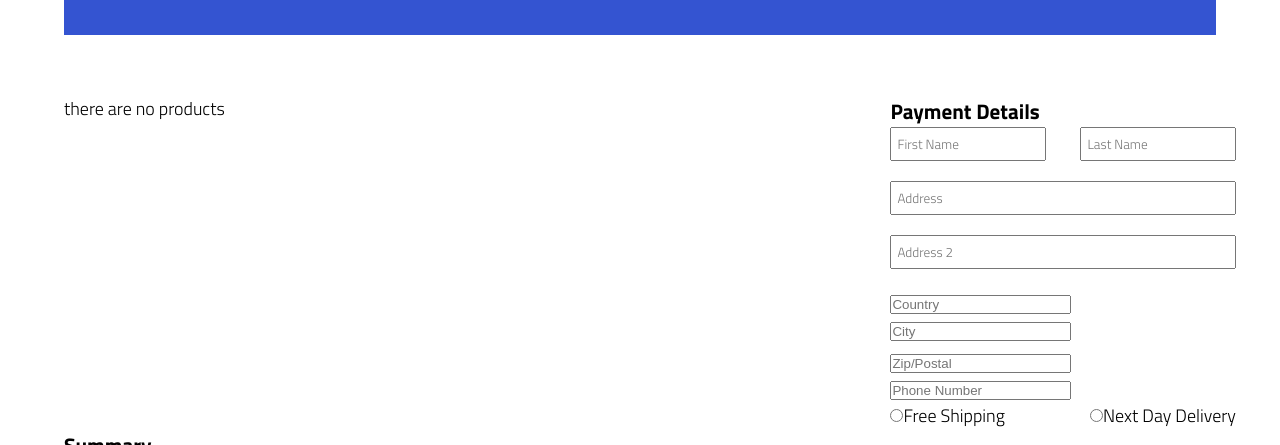
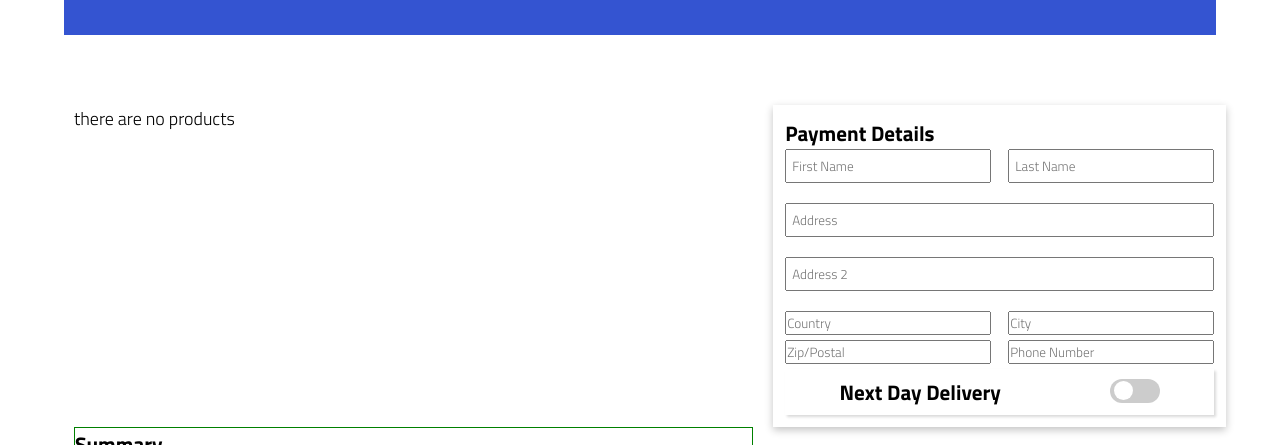
Before and after one commit to SAMURAIM0SES/GraceShopperFrontEnd, a React app: page /payment in a window 1280 px wide. Shown: the part 355-800 px from the top of the page. Built offline with nearby package versions, Linux system fonts and the light colour scheme; a script that the page names is missing.

Commit message:
shipping details ready

```diff
--- a/src/components/Cart.js
+++ b/src/components/Cart.js
@@ -27,7 +27,7 @@ const Cart = () => {
       createShoppingCart(userId, false, Date.now());
     }
 
-    // navigate('/shipping');
+    navigate('/shipping');
   };
 
   const totalCost = (arr) => {
--- a/src/components/Payment.js
+++ b/src/components/Payment.js
@@ -21,6 +21,7 @@ const Payment = () => {
   const [total, setTotal] = useState(0);
   const [taxes, setTaxes] = useState(0);
   const [initailProducts, setInitialProducts] = useState([]);
+  const [showShipping, setShowShipping] = useState(false);
   const totalCost = (arr) => {
     const totalSum = arr.reduce((prev, curr) => prev + curr.price * 1, 0);
     setTotal(totalSum);
@@ -66,6 +67,11 @@ const Payment = () => {
         console.log(result, 'result');
       })
       .catch((error) => console.log(error));
+  };
+
+  const shippingHandler = () => {
+    console.log('here in checkbox');
+    setShowShipping((prev) => !prev);
   };
 
   return (
@@ -119,18 +125,25 @@ const Payment = () => {
                   <input type="text" placeholder="Country" />
                   <input type="text" placeholder="City" />
                 </div>
-                <div>
+                <div className={classes['payment-postal']}>
                   <input type="text" placeholder="Zip/Postal" />
                   <input type="text" placeholder="Phone Number" />
                 </div>
                 <div className={classes['payment-methods']}>
-                  <div>
-                    <input type="radio" />
-                    <span>Free Shipping</span>
-                  </div>
-                  <div>
-                    <input type="radio" />
-                    <span>Next Day Delivery</span>
+                  <div className={classes['radio-container']}>
+                    <div className={classes['radio-input']}>
+                      <h3>
+                        {showShipping ? 'Free Shipping' : 'Next Day Delivery'}
+                      </h3>
+                    </div>
+                    <div className={classes['radio-input']}>
+                      <label className={classes.switch}>
+                        <input type="checkbox" onChange={shippingHandler} />
+                        <span
+                          className={`${classes.slider} ${classes.round}`}
+                        ></span>
+                      </label>
+                    </div>
                   </div>
                 </div>
               </div>
@@ -181,3 +194,16 @@ const Payment = () => {
 };
 
 export default Payment;
+
+/*
+<div className={classes['payment-methods']}>
+                  <div>
+                    <input type="radio" />
+                    <span>Free Shipping</span>
+                  </div>
+                  <div>
+                    <input type="radio" />
+                    <span>Next Day Delivery</span>
+                  </div>
+                </div>
+*/
--- a/src/components/Payment.module.css
+++ b/src/components/Payment.module.css
@@ -1,3 +1,13 @@
+:root {
+  --primary-dark: #2d2a32;
+  --primary-blue: #3454d1;
+  --primary-green: #31cb00;
+  --secondary-green: #04aa6d;
+  --primary-grey-dark: #a5a5a5;
+  --primary-grey-light: #eeeeff;
+  --extra-red: #f07167;
+}
+
 .payment-main {
   font-size: 1.8rem;
   width: 90%;
@@ -18,24 +28,92 @@
 .payment-body {
   /* border: 1px solid red; */
   display: grid;
-  grid-template-columns: 70% 30%;
+  grid-template-columns: 60% 40%;
   grid-column-gap: 2rem;
+  padding: 1rem;
 }
 
 .payment-body-shopping {
   /* border: 1px solid black; */
+  padding: 1.2rem;
+  box-shadow: rgba(0, 0, 0, 0.24) 0px 3px 8px;
+}
+
+.radio-container {
+  width: 100%;
+  display: flex;
+  justify-content: space-around;
+  align-items: center;
+  box-shadow: rgba(0, 0, 0, 0.15) 1.95px 1.95px 2.6px;
+  padding: 0.7rem 0;
+}
+
+.switch {
+  position: relative;
+  display: inline-block;
+  width: 50px;
+  height: 24px;
+}
+
+.switch input {
+  opacity: 0;
+  width: 0;
+  height: 0;
+}
+
+.slider {
+  position: absolute;
+  cursor: pointer;
+  top: 0;
+  left: 0;
+  right: 0;
+  bottom: 0;
+  background-color: #ccc;
+  -webkit-transition: 0.4s;
+  transition: 0.4s;
+}
+
+.slider:before {
+  position: absolute;
+  content: '';
+  height: 19px;
+  width: 19px;
+  left: 4px;
+  bottom: 3px;
+  background-color: white;
+  -webkit-transition: 0.4s;
+  transition: 0.4s;
+}
+
+input:checked + .slider {
+  background-color: var(--primary-blue);
+}
+
+input:focus + .slider {
+  box-shadow: 0 0 1px var(--primary-blue);
+}
+
+input:checked + .slider:before {
+  -webkit-transform: translateX(26px);
+  -ms-transform: translateX(26px);
+  transform: translateX(23px);
+}
+
+.slider.round {
+  border-radius: 34px;
+}
+
+.slider.round:before {
+  border-radius: 50%;
 }
 
 .payment-body-summary {
-  /* border: 1px solid green; */
+  border: 1px solid green;
 }
 
-.payment-detail-information {
-  display: flex;
-  justify-content: space-between;
-  font-size: 1.8rem;
+.payment-detailed-information {
+  width: 100%;
 }
-
 .payment-name {
   display: flex;
   justify-content: space-between;
@@ -45,7 +123,7 @@
 
 .payment-name input {
   font-family: inherit;
-  width: 45%;
+  width: 48%;
   padding: 0.5rem;
 }
 
@@ -57,10 +135,25 @@
 }
 
 .payment-country {
+  display: flex;
+  justify-content: space-between;
+}
+
+.payment-country input {
   font-family: inherit;
-  width: 45%;
-  margin-bottom: .5rem;
+  width: 48%;
+  margin-bottom: 0.5rem;
+}
 
+.payment-postal {
+  display: flex;
+  justify-content: space-between;
+}
+
+.payment-postal input {
+  font-family: inherit;
+  width: 48%;
+  margin-bottom: 0.5rem;
 }
 
 .payment-methods {
@@ -106,22 +199,21 @@
   color: #fff;
 }
 
-.summary-payment{
+.summary-payment {
   display: flex;
   justify-content: space-between;
   align-items: center;
 }
 
-.payment-cart-voucher{
+.payment-cart-voucher {
   background-color: var(--primary-green);
   color: var(--primary-dark);
   text-transform: uppercase;
   letter-spacing: 1.6px;
   font-weight: 600;
-
 }
 
-.payment-total{
+.payment-total {
   display: flex;
   justify-content: space-between;
   margin-top: 3.4rem;
```
